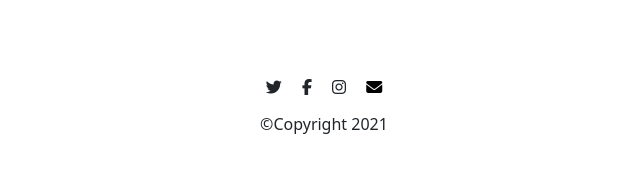
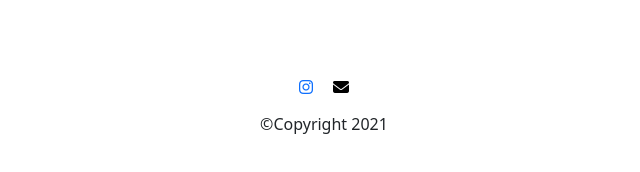
Before and after one commit to RahulNimkande/yt, a plain HTML site: page index.html in a window 1280 px wide. Shown: the part 1207-1379 px from the top of the page, 316-956 px from the left. Drawn offline with nearby package versions, Linux system fonts and the light colour scheme.

Commit message:
contact update

```diff
--- a/index.html
+++ b/index.html
@@ -136,9 +136,8 @@
 
   </section>
   <footer id="footer">
-    <i class="font fab fa-twitter"></i>
-    <i class="font fab fa-facebook-f"></i>
-    <i class="font fab fa-instagram"></i>
+
+    <a href="https://www.instagram.com/tejaskatait_08/"><i class="font fab fa-instagram"></i></a>
     <i id="icon" class="font fas fa-envelope"></i>
     <p>©Copyright 2021</p>
   </footer>
```
